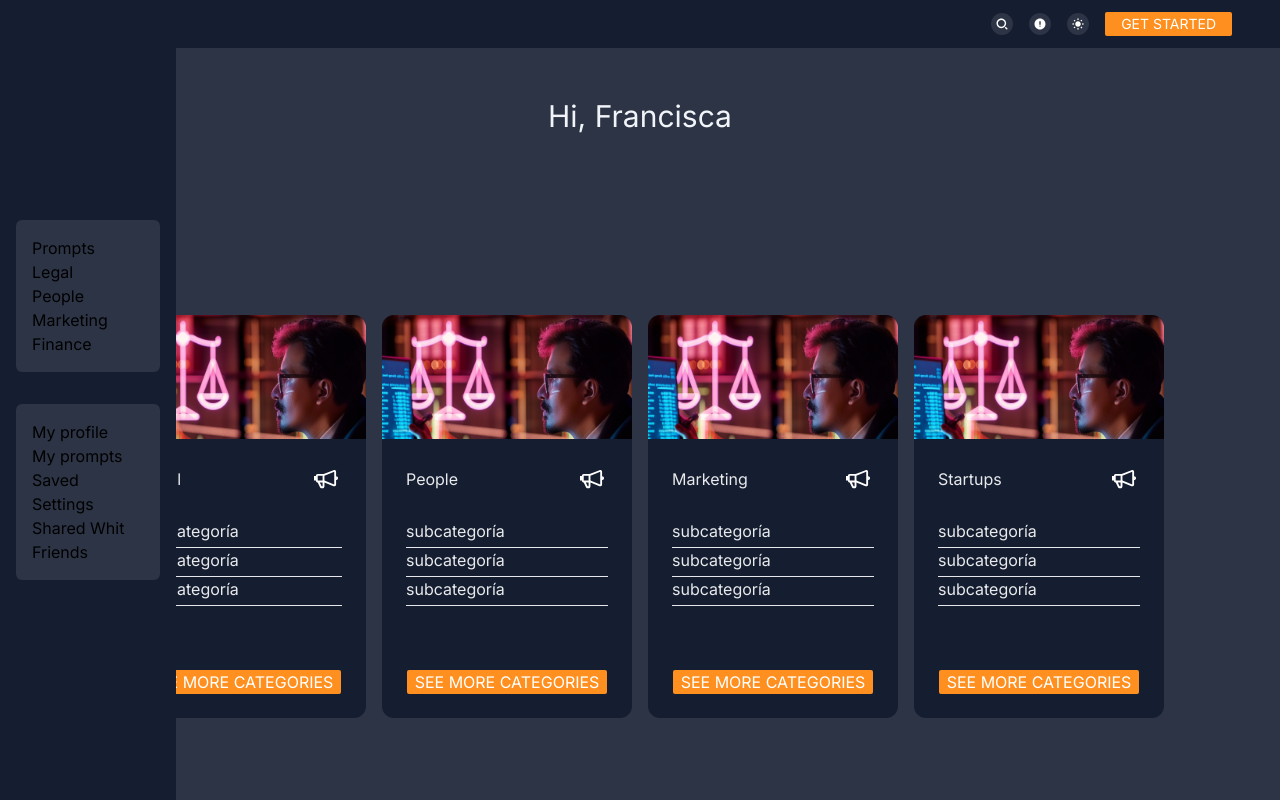
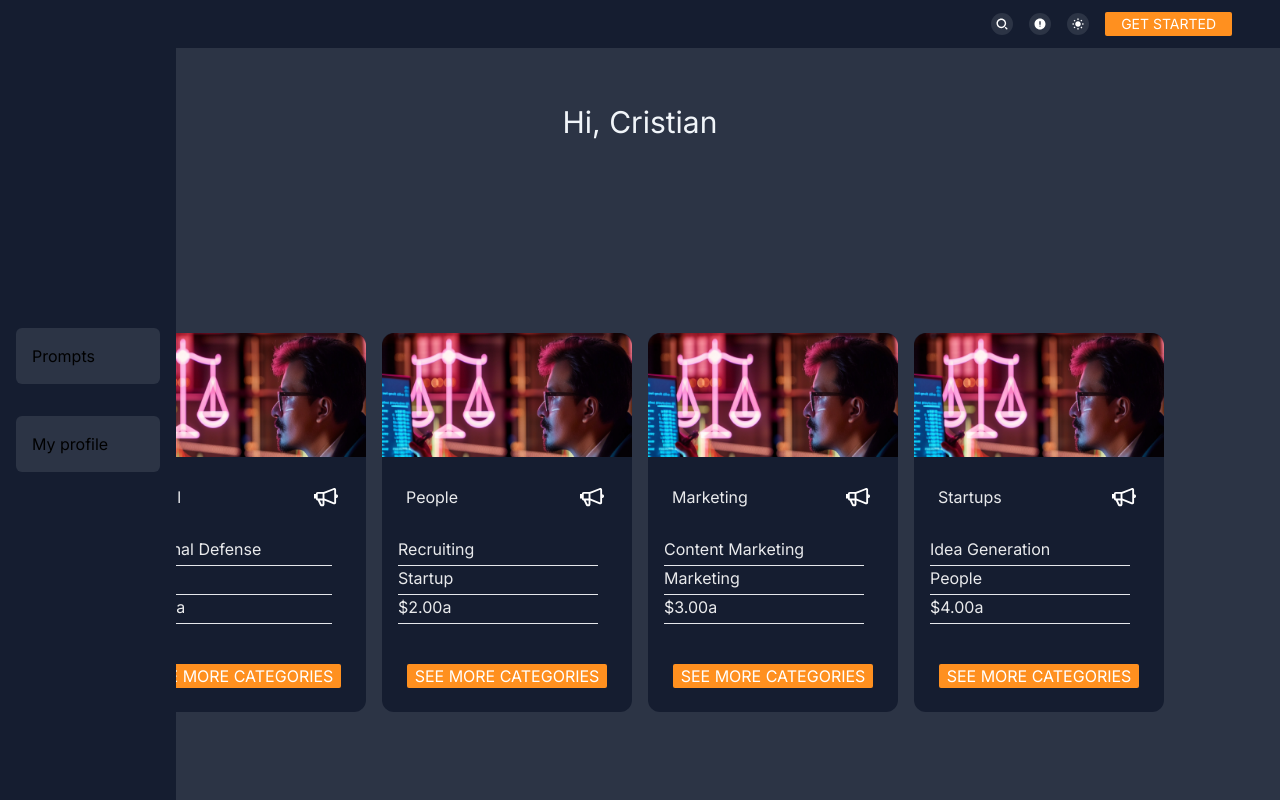
Before and after one commit to CristianMozetich/NeoSmart, a Next.js app in the folder frontend/: page / in a window 1280 px wide. Shown: the top 800 px of the page. Built offline with nearby package versions, Linux system fonts and the light colour scheme.

Commit message:
fetch categories

```diff
--- a/frontend/src/app/api/categories/route.ts
+++ b/frontend/src/app/api/categories/route.ts
@@ -5,6 +5,7 @@ export async function GET() {
         {
             category_id: 1,
             name: "Legal",
+            subname: "Criminal Defense",
             cost: "$0.00",
             slug: "legal",
             image_path: "http://localhost:3000/img/card1.png",
@@ -12,22 +13,25 @@ export async function GET() {
         {
             category_id: 2,
             name: "People",
-            cost: "$0.00",
-            slug: "legal",
+            subname: "Recruiting",
+            cost: "$2.00",
+            slug: "Startup",
             image_path: "http://localhost:3000/img/card1.png",
         },
         {
             category_id: 3,
             name: "Marketing",
-            cost: "$0.00",
-            slug: "legal",
+            subname: "Content Marketing",
+            cost: "$3.00",
+            slug: "Marketing",
             image_path: "http://localhost:3000/img/card1.png",
         },
         {
             category_id: 4,
             name: "Startups",
-            cost: "$0.00",
-            slug: "legal",
+            subname: "Idea Generation",
+            cost: "$4.00",
+            slug: "People",
             image_path: "http://localhost:3000/img/card1.png",
         },
     ]);
--- a/frontend/src/app/api/user/route.ts
+++ b/frontend/src/app/api/user/route.ts
@@ -4,7 +4,7 @@ export async function GET() {
     return NextResponse.json([
         {
             id: 1,
-            name: "Francisca",
+            name: "Cristian",
         },
     ]);
 }
--- a/frontend/src/app/components/cards/Cards.tsx
+++ b/frontend/src/app/components/cards/Cards.tsx
@@ -1,25 +1,25 @@
 import MegafonoIcon from "../icons/Megafono";
-import { typeCategory } from "@/app/page";
+import { typeCategory } from "@/app/lib/fetch";
 
 export default function Cards({ category }: { category: typeCategory }) {
-  const { category_id, name, cost, slug, image_path } = category;
+  const { category_id, name, cost, slug, image_path, subname } = category;
 
   return (
-    <div className="bg-tertiarySlate rounded-xl">
+    <div className="bg-tertiarySlate rounded-xl h-full">
       <img src={image_path} alt="neosmart card" width={250} height={200}></img>
       <div className="p-4">
         <div className="flex justify-between items-center m-2 mb-6">
           <h1 className="text-subcategory">{name}</h1>
           <MegafonoIcon />
         </div>
-        <div className="m-2">
-          <p className="text-subcategory border-b pb-1">subcategoría</p>
-          <p className="text-subcategory border-b pb-1">subcategoría</p>
-          <p className="text-subcategory border-b pb-1">subcategoría</p>
+        <div className="max-w-[200px]">
+          <p className="text-subcategory border-b pb-1">{subname}</p>
+          <p className="text-subcategory border-b pb-1">{slug}</p>
+          <p className="text-subcategory border-b pb-1">{cost}a</p>
         </div>
       </div>
       <div className="flex justify-center p-2 m-2">
-        <button className="bg-neoBrandTertiary rounded-sm text-white m-2 mt-6 px-2">
+        <button className="bg-neoBrandTertiary rounded-sm text-white m-2 px-2">
           SEE MORE CATEGORIES
         </button>
       </div>
--- a/frontend/src/app/components/icons/QuestIcon.jsx
+++ b/frontend/src/app/components/icons/QuestIcon.jsx
@@ -9,8 +9,8 @@ export default function QuestIcon() {
     >
       <rect width="32" height="32" rx="16" fill="#2C3445" />
       <path
-        fill-rule="evenodd"
-        clip-rule="evenodd"
+        fillRule="evenodd"
+        clipRule="evenodd"
         d="M16 8C11.6 8 8 11.6 8 16C8 20.4 11.6 24 16 24C20.4 24 24 20.4 24 16C24 11.6 20.4 8 16 8ZM16 20C15.4 20 15 19.6 15 19C15 18.4 15.4 18 16 18C16.6 18 17 18.4 17 19C17 19.6 16.6 20 16 20ZM15 17H17V12H15V17Z"
         fill="white"
       />
--- a/frontend/src/app/components/sidebar/SideBar.jsx
+++ b/frontend/src/app/components/sidebar/SideBar.jsx
@@ -1,21 +1,35 @@
+"use client";
+import { useState } from "react";
 export default function SideBar() {
+  const [isOpenPrompts, setIsOpenPrompts] = useState(false);
+  const [isOpenProfile, setIsOpenProfile] = useState(false);
+
+  const handleToggleProfile = () => {
+    setIsOpenProfile(!isOpenProfile);
+  };
+  const handleTogglePrompts = () => {
+    setIsOpenPrompts(!isOpenPrompts);
+  };
   return (
     <aside className="bg-tertiarySlate w-44 z-10 h-full flex flex-col gap-8 fixed top-0 p-4 justify-center">
       <div className="bg-secondarySlate rounded-md p-4">
         <div>
-          <span>Prompts</span>
+          <button onClick={handleTogglePrompts}>Prompts</button>
         </div>
+        {isOpenPrompts && (
           <ul className="flex flex-col">
             <li>Legal</li>
             <li>People</li>
             <li>Marketing</li>
             <li>Finance</li>
           </ul>
+        )}
       </div>
       <div className="bg-secondarySlate rounded-md p-4">
         <div>
-          <span>My profile</span>
+          <button onClick={handleToggleProfile}>My profile</button>
         </div>
+        {isOpenProfile && (
           <ul className="flex flex-col">
             <li>My prompts</li>
             <li>Saved</li>
@@ -23,6 +37,7 @@ export default function SideBar() {
             <li>Shared Whit</li>
             <li>Friends</li>
           </ul>
+        )}
       </div>
     </aside>
   );
--- a/frontend/src/app/lib/fetch.tsx
+++ b/frontend/src/app/lib/fetch.tsx
@@ -10,6 +10,7 @@ export type typeUser = {
 export interface typeCategory {
   category_id: number;
   name: string;
+  subname: string;
   cost: string;
   slug: string;
   image_path: string;
```
Lines whose indentation alone changed are shown as unchanged.
